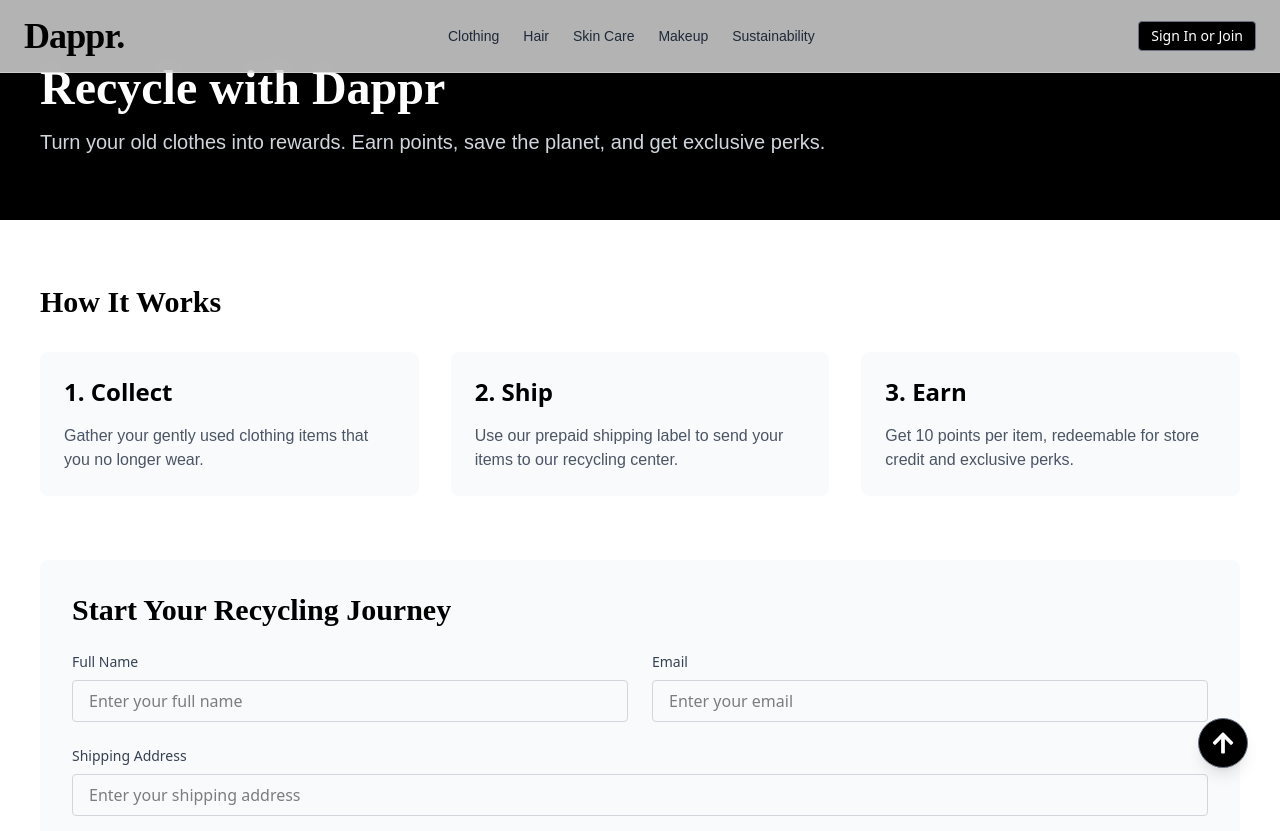
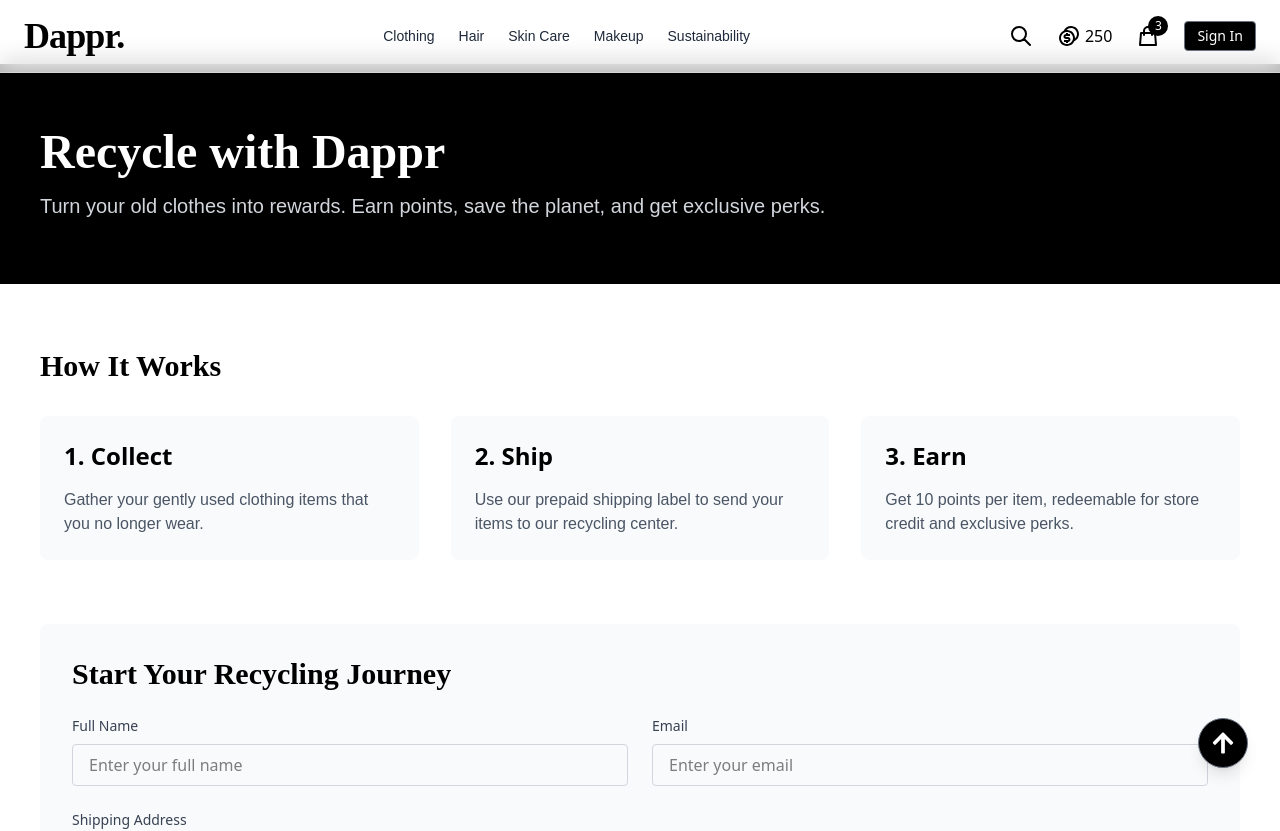
Before and after one commit to kingigbozuruike/dappr, a React (Vite) app: page /recycle in a window 1280 px wide. Shown: the top 831 px of the page. Built offline with nearby package versions, Linux system fonts and the light colour scheme.

Commit message:
Made clickable elements obvious

```diff
--- a/src/components/Categories.jsx
+++ b/src/components/Categories.jsx
@@ -47,7 +47,7 @@ function Categories() {
                             delay: index * 0.1
                         }}
                         viewport={{ once: true }}
-                        className="relative h-64 rounded-xl overflow-hidden shadow-md transition duration-300 transform hover:scale-105 hover:-rotate-1"
+                        className="relative h-64 rounded-xl overflow-hidden shadow-md transition duration-300 transform hover:scale-105 hover:-rotate-1 cursor-pointer"
                     >
                         <img
                             src={image}
--- a/src/components/Hero.jsx
+++ b/src/components/Hero.jsx
@@ -27,7 +27,7 @@ function Hero() {
           <p className="font-poppins text-gray-600 mb-8">
             Discover style, skincare, hair, and makeup curated with melanin in mind. From confident streetwear to natural beauty must-haves — it's all here.
           </p>
-          <button className="bg-black text-white px-6 py-3 rounded border border-gray-500 hover:bg-white hover:text-black transition duration-300 active:scale-95">
+          <button className="bg-black text-white px-6 py-3 rounded border border-gray-500 hover:bg-white hover:text-black transition duration-300 active:scale-95 cursor-pointer">
             Shop Now
           </button>
         </motion.div>
--- a/src/components/Navbar.jsx
+++ b/src/components/Navbar.jsx
@@ -1,5 +1,7 @@
 // src/components/Navbar.jsx
 import { Link, useNavigate } from 'react-router-dom';
+import { HiOutlineSearch, HiOutlineShoppingBag } from 'react-icons/hi';
+import { RiCoinsLine } from 'react-icons/ri';
 
 function Navbar() {
     const navigate = useNavigate();
@@ -15,22 +17,43 @@ function Navbar() {
         <Link
           to="/"
           onClick={handleLogoClick}
-          className="font-bodoni text-4xl font-semibold tracking-tight text-black hover:opacity-80 transition-opacity"
+          className="font-bodoni text-4xl font-semibold tracking-tight text-black hover:opacity-80 transition-opacity cursor-pointer"
         >
           Dappr.
         </Link>
 
         <nav className="font-poppins flex space-x-6 text-sm text-gray-800">
-          <a href="#" className="hover:text-gray-400 transition duration-200">Clothing</a>
-          <a href="#" className="hover:text-gray-400 transition duration-200">Hair</a>
-          <a href="#" className="hover:text-gray-400 transition duration-200">Skin Care</a>
-          <a href="#" className="hover:text-gray-400 transition duration-200">Makeup</a>
-          <a href="#" className="hover:text-gray-400 transition duration-200">Sustainability</a>
+          <a href="#" className="hover:text-gray-400 transition duration-200 cursor-pointer">Clothing</a>
+          <a href="#" className="hover:text-gray-400 transition duration-200 cursor-pointer">Hair</a>
+          <a href="#" className="hover:text-gray-400 transition duration-200 cursor-pointer">Skin Care</a>
+          <a href="#" className="hover:text-gray-400 transition duration-200 cursor-pointer">Makeup</a>
+          <a href="#" className="hover:text-gray-400 transition duration-200 cursor-pointer">Sustainability</a>
         </nav>
 
-        <button className="bg-black text-sm text-white border border-gray-500 px-3 py-1 rounded hover:bg-white hover:text-black transition duration-300 cursor-pointer">
-          Sign In or Join
-        </button>
+        <div className="flex items-center space-x-6">
+          {/* Search Icon */}
+          <button className="text-black hover:text-gray-600 transition-colors cursor-pointer">
+            <HiOutlineSearch className="w-6 h-6" />
+          </button>
+
+          {/* Points Display */}
+          <div className="flex items-center space-x-1 text-black cursor-pointer">
+            <RiCoinsLine className="w-6 h-6" />
+            <span className="font-medium">250</span>
+          </div>
+
+          {/* Cart Icon */}
+          <button className="text-black hover:text-gray-600 transition-colors relative cursor-pointer">
+            <HiOutlineShoppingBag className="w-6 h-6" />
+            <span className="absolute -top-2 -right-2 bg-black text-white text-xs rounded-full w-5 h-5 flex items-center justify-center">
+              3
+            </span>
+          </button>
+
+          <button className="bg-black text-sm text-white border border-gray-500 px-3 py-1 rounded hover:bg-white hover:text-black transition duration-300 cursor-pointer">
+            Sign In
+          </button>
+        </div>
       </header>
     );
   }
--- a/src/components/Recommended.jsx
+++ b/src/components/Recommended.jsx
@@ -44,7 +44,7 @@ function Recommended() {
                 whileInView={{ opacity: 1 }}
                 transition={{ duration: 1, ease: "easeOut" }}
                 viewport={{ once: true, amount: 0.3 }}
-                className="bg-white rounded-lg overflow-hidden shadow-md transition-all duration-300 hover:scale-105 group"
+                className="bg-white rounded-lg overflow-hidden shadow-md transition-all duration-300 hover:scale-105 group cursor-pointer"
             >
                 <div className="relative overflow-hidden">
                     <img
@@ -61,7 +61,7 @@ function Recommended() {
         ))}
         </div>
         <div className="mt-10 text-center">
-            <button className="font-bodoni px-6 py-3 bg-black text-white rounded border border-gray-500 hover:bg-white hover:text-black transition duration-300 active:scale-95">
+            <button className="font-bodoni px-6 py-3 bg-black text-white rounded border border-gray-500 hover:bg-white hover:text-black transition duration-300 active:scale-95 cursor-pointer">
                 View All Products
             </button>
         </div>
--- a/src/components/Recycle.jsx
+++ b/src/components/Recycle.jsx
@@ -17,7 +17,7 @@ function Recycle() {
             and exclusive Dappr perks.
           </p>
           <Link to="/recycle">
-            <button className="bg-black text-white px-6 py-3 rounded border border-gray-500 hover:bg-white hover:text-black transition duration-300 active:scale-95">
+            <button className="bg-black text-white px-6 py-3 rounded border border-gray-500 hover:bg-white hover:text-black transition duration-300 active:scale-95 cursor-pointer">
               Start Recycling
             </button>
           </Link>
--- a/src/components/RecyclePage.jsx
+++ b/src/components/RecyclePage.jsx
@@ -23,7 +23,7 @@ function RecyclePage() {
   };
 
   return (
-    <div className="min-h-screen bg-white">
+    <div className="min-h-screen bg-white pt-16">
       {/* Header Section */}
       <div className="bg-black text-white py-16">
         <div className="max-w-7xl mx-auto px-10">
@@ -102,7 +102,7 @@ function RecyclePage() {
             </div>
             <button
               type="submit"
-              className="w-full bg-black text-white py-3 rounded-lg border border-gray-500 hover:bg-white hover:text-black transition duration-300 font-medium active:scale-95"
+              className="w-full bg-black text-white py-3 rounded-lg border border-gray-500 hover:bg-white hover:text-black transition duration-300 font-medium active:scale-95 cursor-pointer"
             >
               Request Shipping Label
             </button>
@@ -117,7 +117,7 @@ function RecyclePage() {
               <div key={index} className="border-b border-gray-200">
                 <button
                   onClick={() => toggleFaq(index)}
-                  className="w-full flex justify-between items-center py-4 text-left"
+                  className="w-full flex justify-between items-center py-4 text-left cursor-pointer"
                 >
                   <h3 className="text-xl font-semibold">{faq.question}</h3>
                   <svg
```
